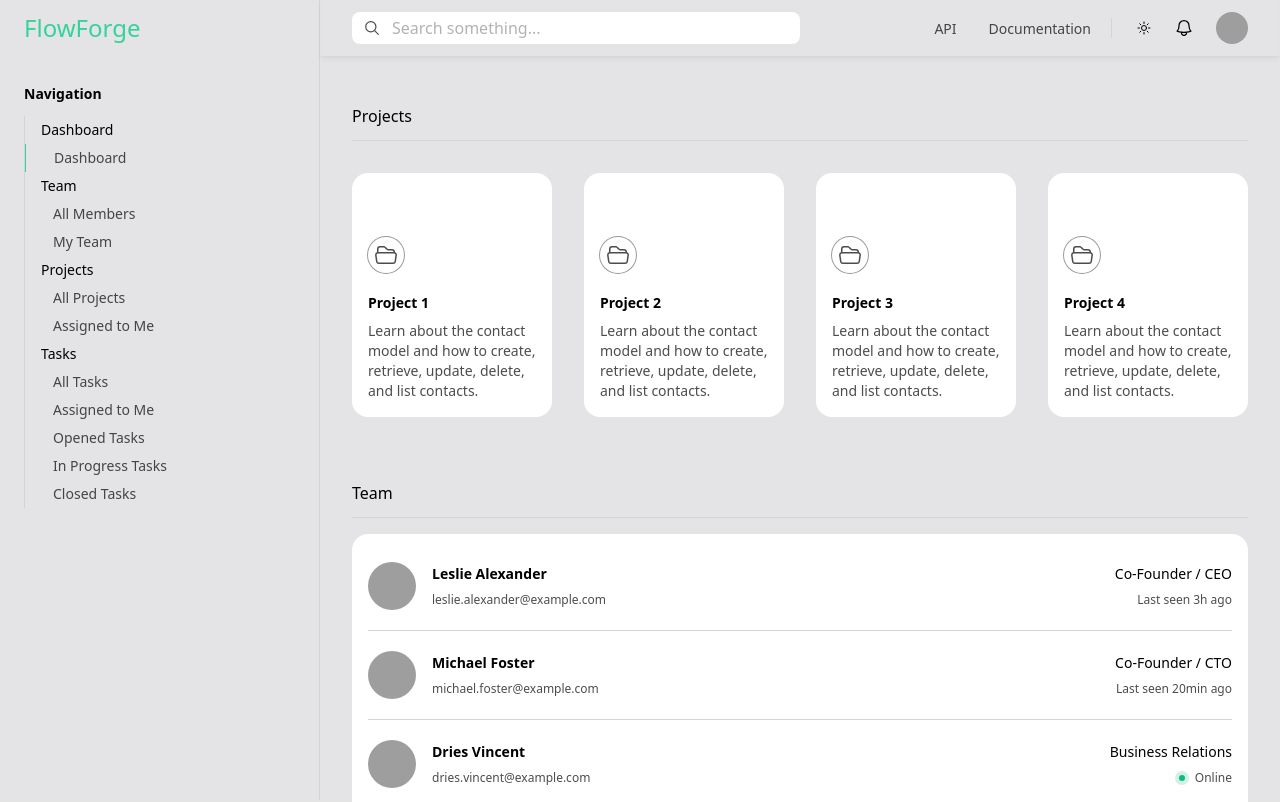
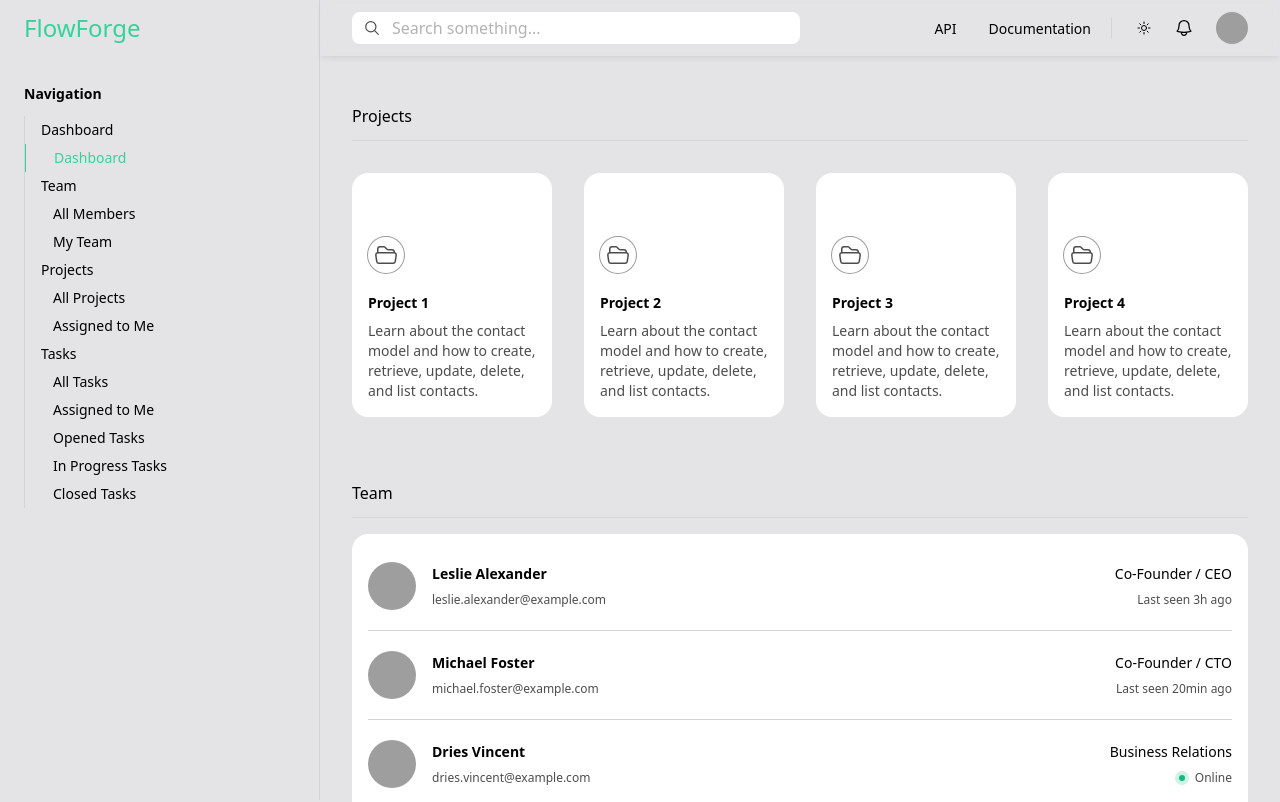
Before and after one commit to aivaras-bankauskas/vuetasks, a Vue app: page / in a window 1280 px wide. Shown: the top 802 px of the page. Built offline with nearby package versions, Linux system fonts and the light colour scheme; grey boxes are pictures that could not be loaded.

Commit message:
tailwind.css: remove class

```diff
--- a/src/assets/css/tailwind.css
+++ b/src/assets/css/tailwind.css
@@ -14,7 +14,3 @@ input:focus {
 .link-hover {
     @apply link hover:text-link-light dark:hover:text-link-dark;
 }
-
-.link-hover-primary {
-    @apply link hover:text-primary dark:hover:text-primary;
-}
--- a/src/components/links/NavigationLink.vue
+++ b/src/components/links/NavigationLink.vue
@@ -22,7 +22,7 @@
         },
         textColor: {
             type: String,
-            default: 'link-hover-primary'
+            default: 'hover:text-primary'
         },
         activeText: {
             type: String,
--- a/src/views/layouts/SidebarLayout.vue
+++ b/src/views/layouts/SidebarLayout.vue
@@ -47,7 +47,7 @@
                 <path stroke-linecap="round" stroke-linejoin="round" d="M17.982 18.725A7.488 7.488 0 0012 15.75a7.488 7.488 0 00-5.982 2.975m11.963 0a9 9 0 10-11.963 0m11.963 0A8.966 8.966 0 0112 21a8.966 8.966 0 01-5.982-2.275M15 9.75a3 3 0 11-6 0 3 3 0 016 0z" />
             </svg>
         </NavigationLink>
-        <ThemeIcon class="md:hidden w-full flex gap-x-3 justify-start items-center text-sm my-3 link-hover-primary">
+        <ThemeIcon class="md:hidden w-full flex gap-x-3 justify-start items-center text-sm my-3 hover:text-primary">
             <span class="hidden dark:block text-sm">Dark Theme</span>
             <span class="dark:hidden text-sm">Light Theme</span>
         </ThemeIcon>
```
